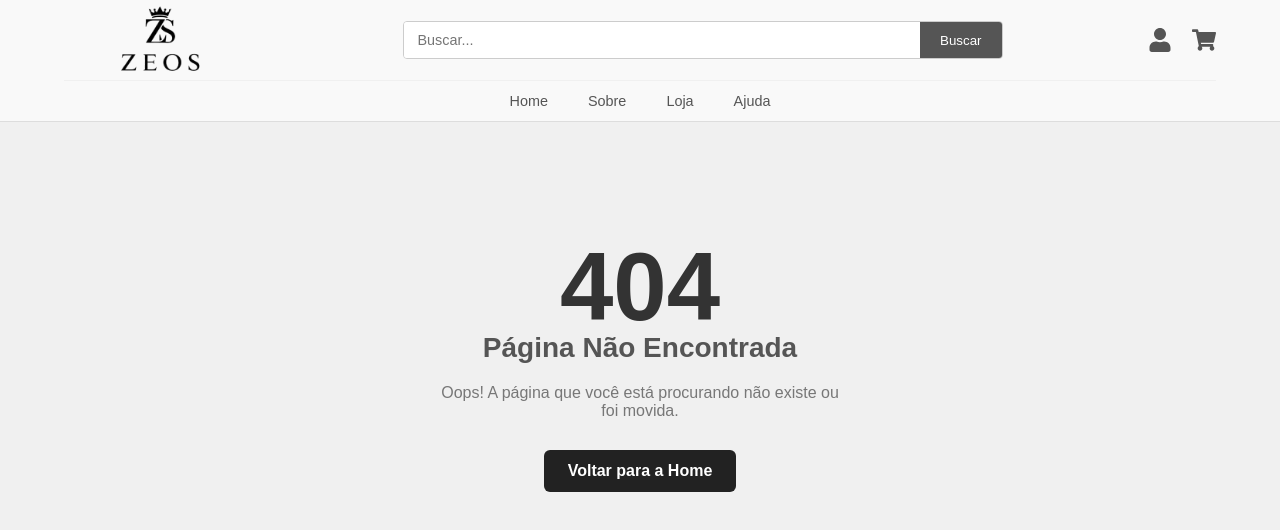
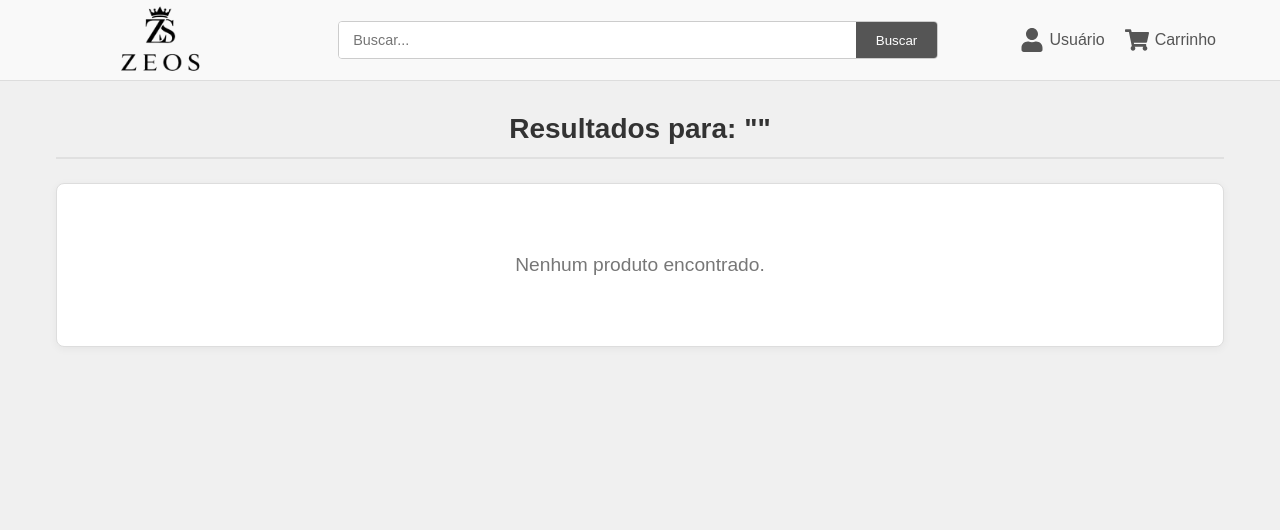
Before and after one commit to Miguel-Ankido/ZEOS, a React (Vite) app: page /busca in a window 1280 px wide. Before the commit this address had no page. Shown: the top 530 px of the page. Built offline with nearby package versions, Linux system fonts and the light colour scheme.

Commit message:
Sistema de Busca

```diff
--- a/src/App.jsx
+++ b/src/App.jsx
@@ -6,6 +6,7 @@ import 'react-toastify/dist/ReactToastify.css';
 
 // === NÚCLEO ===
 import Header from './componentes/cabecalho/Header.jsx';
+import BuscaPage from './pages/Busca/index.jsx'
 import Home from './pages/Home/index.jsx';
 import Erro from './pages/Erro/index.jsx';
 import EsqueciSenhaPage from './pages/EsqueciSenha/index.jsx';
@@ -16,6 +17,7 @@ import Sobre from './pages/Sobre/index.jsx';
 import Ajuda from './pages/Ajuda/index.jsx';
 import ProdutoPage from './pages/Produto/index.jsx';
 import CarrinhoPage from './pages/Carrinho/index.jsx';
+
 
 // === AUTENTICAÇÃO ===
 import LoginPage from './pages/Login/index.jsx';
@@ -69,6 +71,7 @@ function App() {
         <Route path="/loja" element={<Loja />} />
         <Route path="/sobre" element={<Sobre />} />
         <Route path="/ajuda" element={<Ajuda />} />
+        <Route path="/busca" element={<BuscaPage />} />
 
         <Route path="/produto/:id" element={<ProdutoPage />} />
         <Route path="/carrinho" element={<CarrinhoPage />} />
--- a/src/componentes/cabecalho/Header.jsx
+++ b/src/componentes/cabecalho/Header.jsx
@@ -1,74 +1,78 @@
-import React, { useState, useEffect } from 'react'; // 1. Importe o useState e useEffect
+import React, { useState, useEffect } from 'react';
+import { useNavigate, Link } from 'react-router-dom'; // 1. Importe o useNavigate
 import './Header.css';
-// 2. Importe o novo ícone (usei FaTools, mas pode ser FaCogs, etc.)
 import { FaUser, FaShoppingCart, FaTools } from 'react-icons/fa';
 
 function Header() {
-  // 3. Estado para saber se o usuário é admin
   const [isAdmin, setIsAdmin] = useState(false);
+  // 2. Estado para controlar o que o usuário digita
+  const [searchTerm, setSearchTerm] = useState('');
+  const navigate = useNavigate(); // 3. Hook para redirecionar
 
-  // 4. Efeito que roda UMA VEZ quando o componente carrega
   useEffect(() => {
-    // Busca o "token" do usuário no localStorage
     const userData = localStorage.getItem('user');
-
     if (userData) {
       const parsedUser = JSON.parse(userData);
-      // Se o usuário tiver a flag "isAdmin", atualiza o estado
       if (parsedUser.isAdmin) {
         setIsAdmin(true);
       }
     }
-    // (Se não houver usuário, 'isAdmin' continua 'false')
-  }, []); // O '[]' faz isso rodar só uma vez
+  }, []);
+
+  // 4. Função que roda quando o formulário é enviado
+  const handleSearch = (e) => {
+    e.preventDefault(); // Impede o recarregamento da página
+    if (!searchTerm.trim()) {
+      return; // Não faz nada se a busca estiver vazia
+    }
+    // 5. Redireciona para a página de busca com o termo
+    navigate(`/busca?q=${searchTerm}`);
+    setSearchTerm(''); // Limpa a barra
+  };
 
   return (
     <header className="app-header">
       <div className="header-top">
 
         <div className="logo">
+          {/* (Note: O logo deve ser um <Link> e não <a href> para
+              não recarregar a página. Vou manter <a> por enquanto) */}
           <a href="/">
             <img src="/images/logo.png" alt="Logo ZEOS" className="logo-img" />
           </a>
         </div>
 
-        <div className="search-bar">
-          <input type="text" placeholder="Buscar..." />
-          <button type="button">Buscar</button>
-        </div>
-
+        {/* 6. Transforme o <div> em <form> */}
+        <form className="search-bar" onSubmit={handleSearch}>
+          <input
+            type="text"
+            placeholder="Buscar..."
+            value={searchTerm} // 7. Conecte o estado
+            onChange={(e) => setSearchTerm(e.target.value)} // 8. Atualize o estado
+          />
+          <button type="submit">Buscar</button> {/* 9. type="submit" */}
+        </form>
 
         <div className="header-actions">
-
+          {/* (Links de Usuário, Carrinho, Admin...) */}
           <a href="/perfil" className="action-link">
             <FaUser />
-
+            <span>Usuário</span>
           </a>
-
           <a href="/carrinho" className="action-link">
             <FaShoppingCart />
-
+            <span>Carrinho</span>
           </a>
-
-          {/* --- 5. O NOVO BOTÃO DE ADMIN --- */}
-          {/* Ele só aparece se 'isAdmin' for 'true' */}
           {isAdmin && (
             <a href="/admin/editar-produto" className="action-link admin-link">
               <FaTools />
-              <span>Editar</span>
+              <span>Admin</span>
             </a>
           )}
-          {/* --- FIM DO NOVO BOTÃO --- */}
-
         </div>
       </div>
 
-      <nav className="header-nav">
-        <a href="/">Home</a>
-        <a href="/sobre">Sobre</a>
-        <a href="/loja">Loja</a>
-        <a href="/ajuda">Ajuda</a>
-      </nav>
+      {/* ... (nav) ... */}
     </header>
   );
 }
--- /dev/null
+++ b/src/pages/Busca/index.css
@@ -0,0 +1,34 @@
+/* Container principal (centraliza) */
+.busca-container {
+  width: 100%;
+  max-width: 1200px;
+  padding: 32px 16px;
+  margin: 0 auto;
+  font-family: Arial, sans-serif;
+}
+
+/* Título "Resultados para..." */
+.main-title {
+  font-size: 1.75rem;
+  color: #333;
+  font-weight: 600;
+  margin-bottom: 24px;
+  padding-bottom: 12px;
+  border-bottom: 2px solid #e0e0e0;
+}
+
+/* "Cartão" branco para o conteúdo */
+.busca-content {
+  background-color: #fff;
+  border: 1px solid #ddd;
+  border-radius: 8px;
+  padding: 30px 40px;
+  box-shadow: 0 2px 8px rgba(0, 0, 0, 0.05);
+}
+
+.no-results {
+  font-size: 1.2rem;
+  color: #777;
+  text-align: center;
+  padding: 40px 0;
+}
--- /dev/null
+++ b/src/pages/Busca/index.jsx
@@ -0,0 +1,72 @@
+import React, { useState, useEffect } from 'react';
+import { useSearchParams } from 'react-router-dom'; // 1. Hook para ler a URL
+import { toast } from 'react-toastify';
+import './index.css';
+import ProductList from '../../componentes/produtolist/ProductList.jsx'; // 2. Reutilize seu ProductList!
+
+function BuscaPage() {
+  // 3. Pega os parâmetros da URL (ex: ?q=chico)
+  const [searchParams] = useSearchParams();
+  const searchTerm = searchParams.get('q'); // Pega o valor de 'q'
+
+  const [results, setResults] = useState([]);
+  const [loading, setLoading] = useState(true);
+
+  // !! IMPORTANTE !! Troque pela URL da sua API no Render
+  const API_URL = 'https://api-1-6p1t.onrender.com';
+
+  // 4. Busca na API sempre que o 'searchTerm' mudar
+  useEffect(() => {
+    if (!searchTerm) {
+      setResults([]);
+      setLoading(false);
+      return;
+    }
+
+    const fetchResults = async () => {
+      setLoading(true);
+      try {
+        // 5. A mágica do json-server:
+        //    O '?q=' faz uma busca full-text em TODOS os campos.
+        const response = await fetch(`${API_URL}/produtos?q=${searchTerm}`);
+        const data = await response.json();
+        setResults(data);
+      } catch (error) {
+        console.error("Erro ao buscar:", error);
+        toast.error("Erro ao carregar resultados da busca.");
+      } finally {
+        setLoading(false);
+      }
+    };
+
+    fetchResults();
+  }, [searchTerm]); // Roda de novo se a busca mudar
+
+  if (loading) {
+    return (
+      <div className="busca-container">
+        <h1 className="main-title">Buscando...</h1>
+      </div>
+    );
+  }
+
+  return (
+    <div className="busca-container">
+      {/* 6. Título dinâmico */}
+      <h1 className="main-title">
+        Resultados para: "{searchTerm}"
+      </h1>
+
+      <div className="busca-content">
+        {results.length === 0 ? (
+          <p className="no-results">Nenhum produto encontrado.</p>
+        ) : (
+          // 7. Reutiliza o ProductList para mostrar os resultados
+          <ProductList products={results} />
+        )}
+      </div>
+    </div>
+  );
+}
+
+export default BuscaPage;
```
